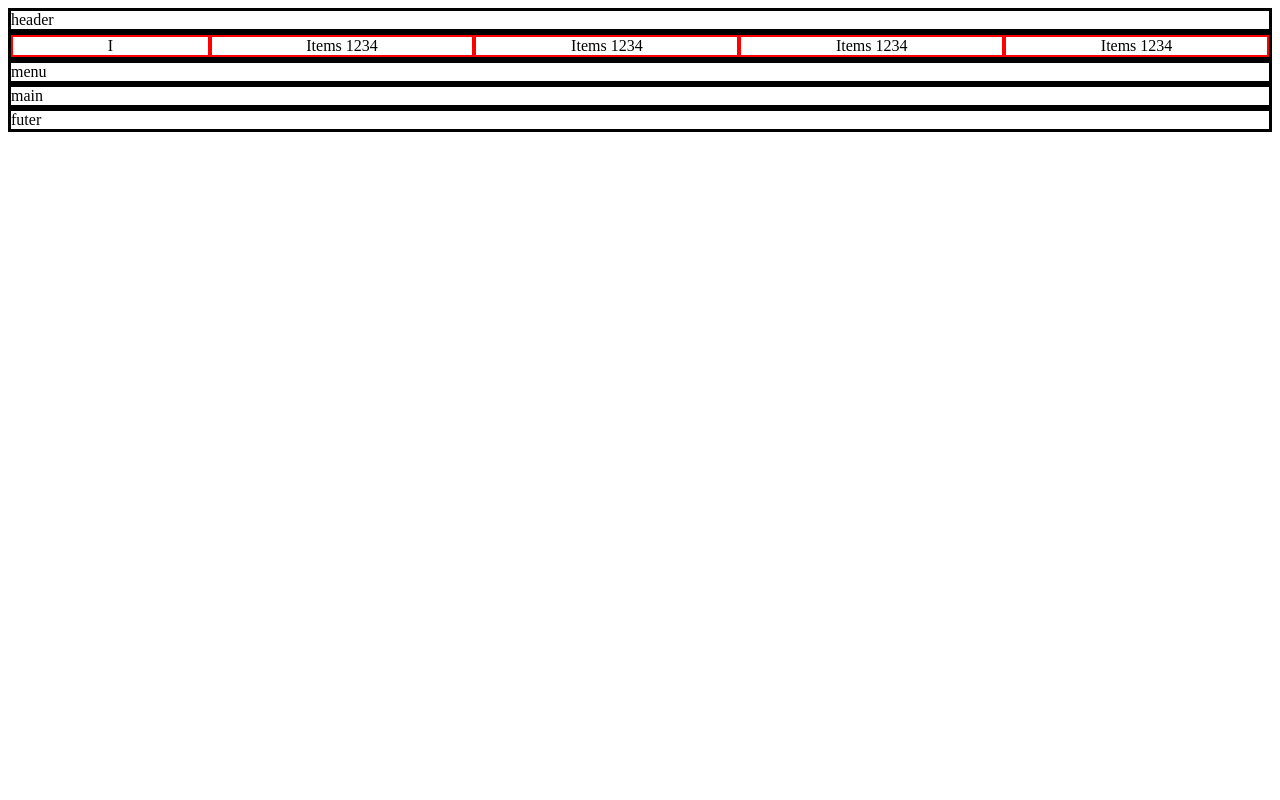
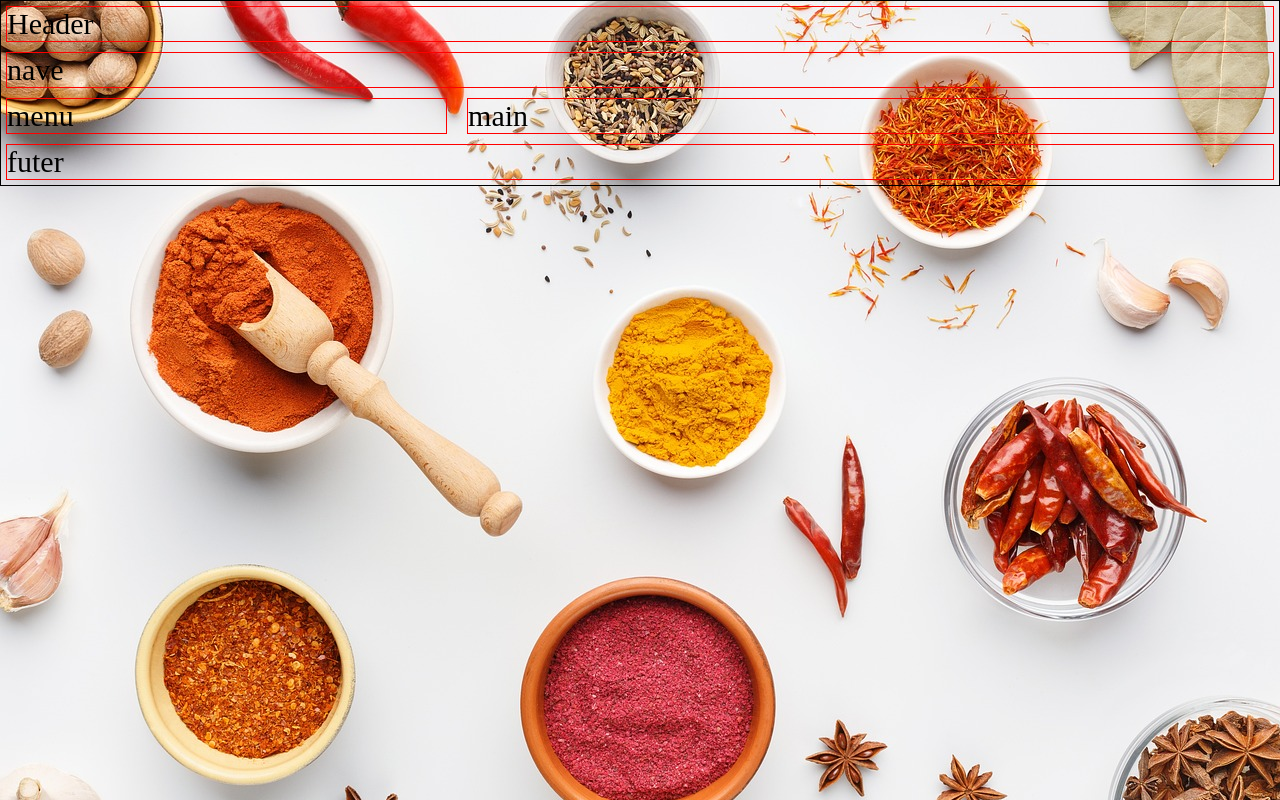
Before and after one commit to SContrera/paginaGrid, a plain HTML site: page index.html in a window 1280 px wide. Drawn offline with Linux system fonts and the light colour scheme.

Commit message:
Se hicieron cambios en la hoja de estilos y en el index.

```diff
--- a/index.html
+++ b/index.html
@@ -9,20 +9,16 @@
     <title>Inicio</title>
 </head>
 
-<body class="grid-container">
-     <div class="head">header</div>
-     <div class="nav">
-         <div>I</div>
-         <div>Items 1234</div>
-         <div>Items 1234</div>
-         <div>Items 1234</div>
-         <div>Items 1234</div>
-    </div>
-     <div class="meni">menu</div>
-     <div class="main">main</div>
-     <div class="futer">futer</div>
+<body >
+ <div class="grid-container">
+    <div class="head">Header</div>
+    <div class="nav"> nave</div>
+    <div class="menu">menu</div>
+    <div class="main">main</div>
+    <div class="futer">futer</div>
+
 </body>
 
-<footer></footer>
+
 
 </html>
--- a/style/style.css
+++ b/style/style.css
@@ -1,21 +1,44 @@
-*{
+* {
     box-sizing: border-box;
+    margin: 0;
+}
+
+body {
+    background: url(../img/fondo.jpg) no-repeat fixed ;
+    background-size: cover;
 }
 
 .grid-container{
-    display:grid;
+    display: grid;
+    grid-template-columns: auto auto auto ;
+    border: solid 1px black;
+    gap: 10px 20px;
+    font-size: 30px;
+    padding: 5px;
+}
 
+.grid-container>div {
+    border:solid 1px red
 }
-.grid-container>div{
-    border:solid
+
+.head{
+    grid-column: 1 / 4;
 }
 
 .nav{
-    display: grid;
-    grid-template-columns: auto auto auto auto auto;
-    text-align: center;
+    grid-column: 1/4;
 }
 
-.nav>div{
-    border: solid 2px red;
+.main{
+grid-column: 2 / 4;
+grid-row-start: 3;
 }
+
+.menu{
+    grid-row-start: 3 / 4;
+}
+
+.futer{
+    grid-column: 1/ span 3;
+
+}
```
Also changed, not shown: img/I.png (added), img/fondo.jpg (added).
